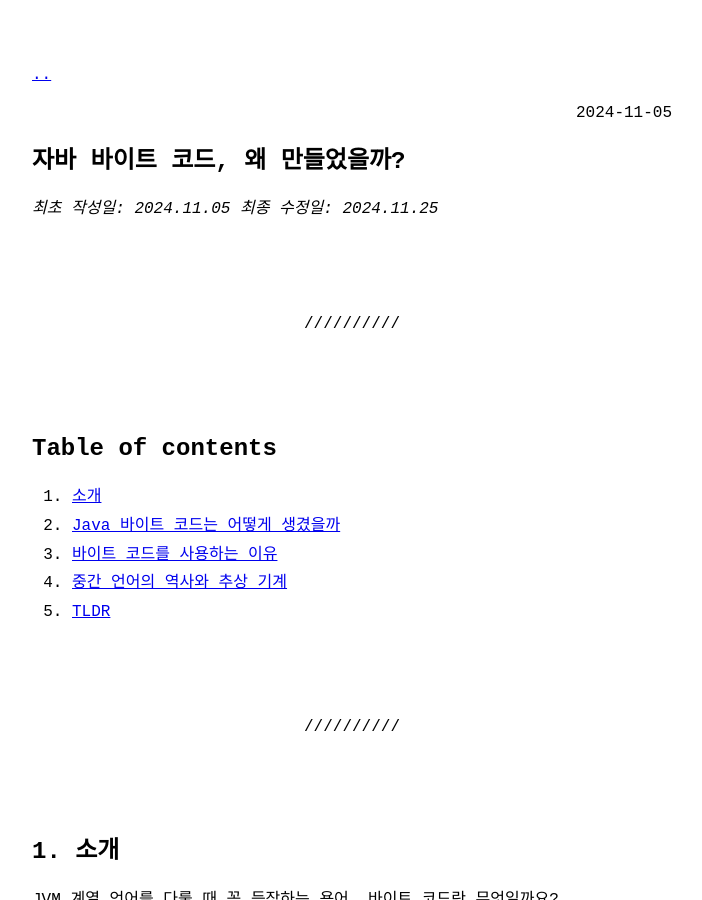
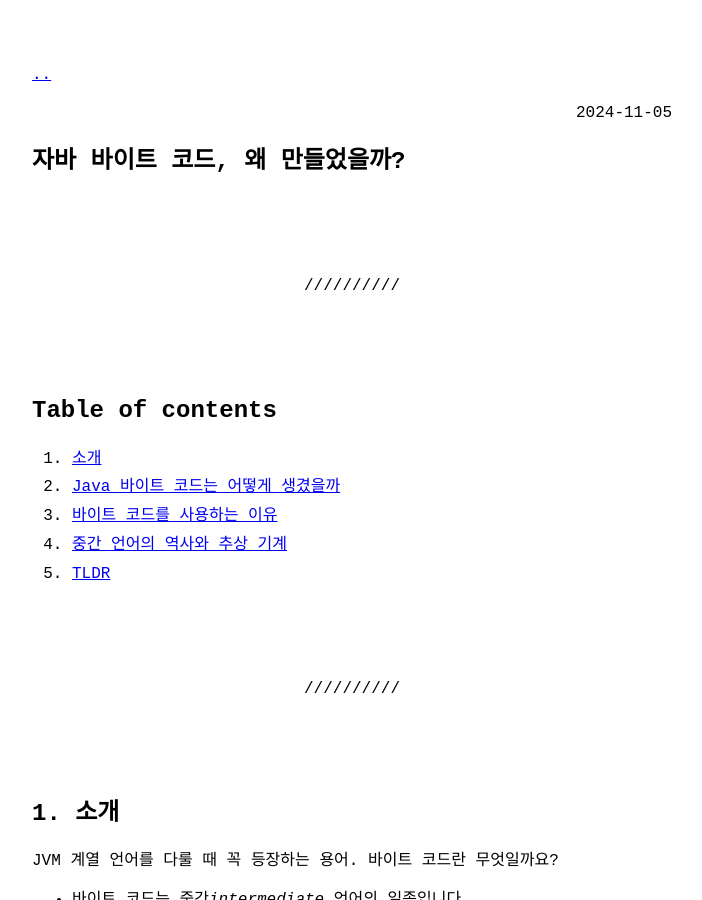
Before and after one commit to electronyoon/electronyoon.github.io, a Jekyll site: the page built from _posts/2024-11-05-자바 바이트 코드, 왜 만들었을까?.md, in a window 1280 px wide and 900 px high. Shown: the whole window, without its empty margins (288-990 px from the left). Built offline with Jekyll 4.4.1, drawn with Linux system fonts in a browser that asks for light colours.

```diff
--- a/_posts/2024-11-05-자바 바이트 코드, 왜 만들었을까?.md
+++ b/_posts/2024-11-05-자바 바이트 코드, 왜 만들었을까?.md
@@ -2,9 +2,8 @@
 layout: post
 title: "자바 바이트 코드, 왜 만들었을까?"
 category: tech
+last_modified_at: 2024-11-26
 ---
-
-*최초 작성일: 2024.11.05 최종 수정일: 2024.11.25*
 
 <br><br>
 
```
